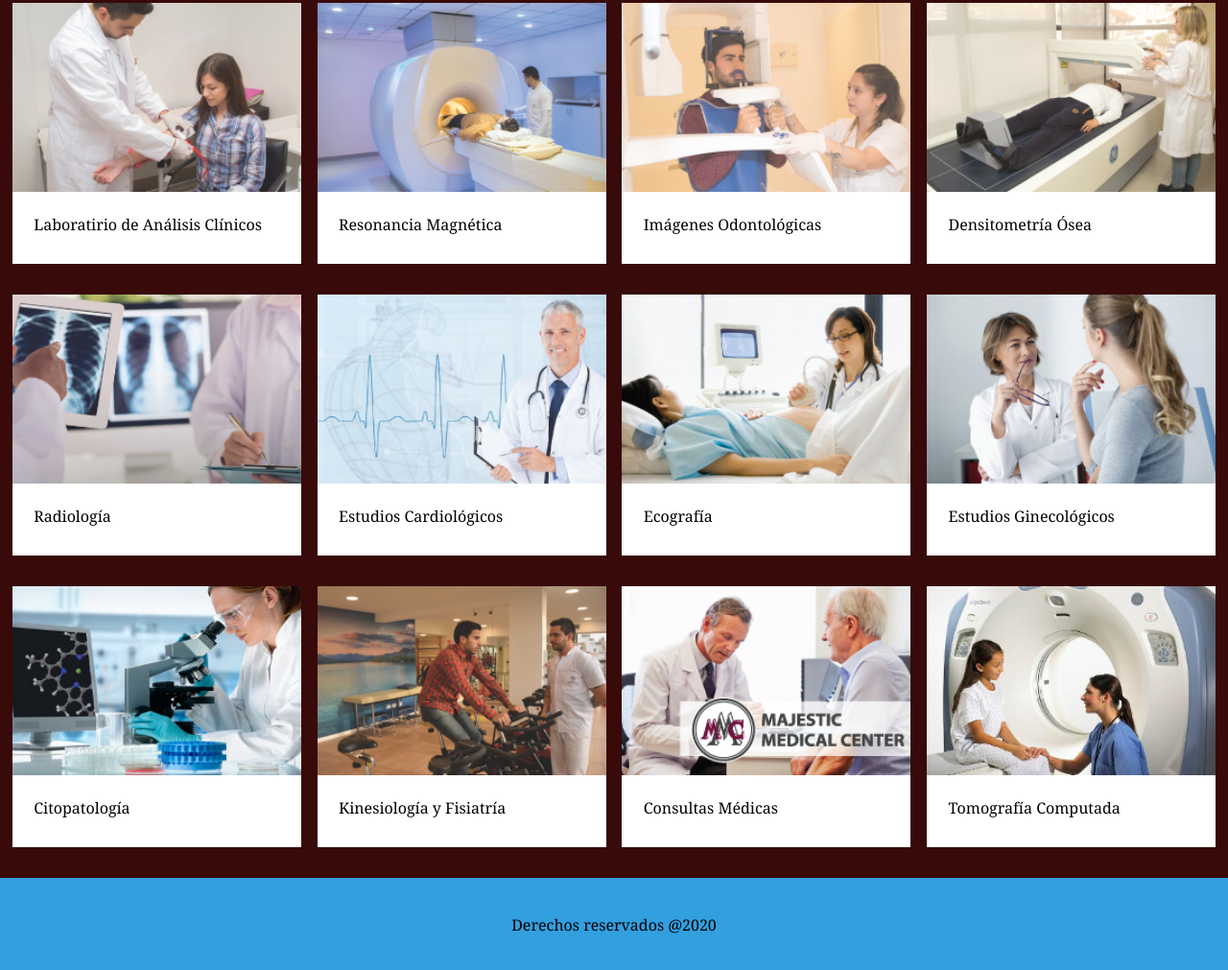
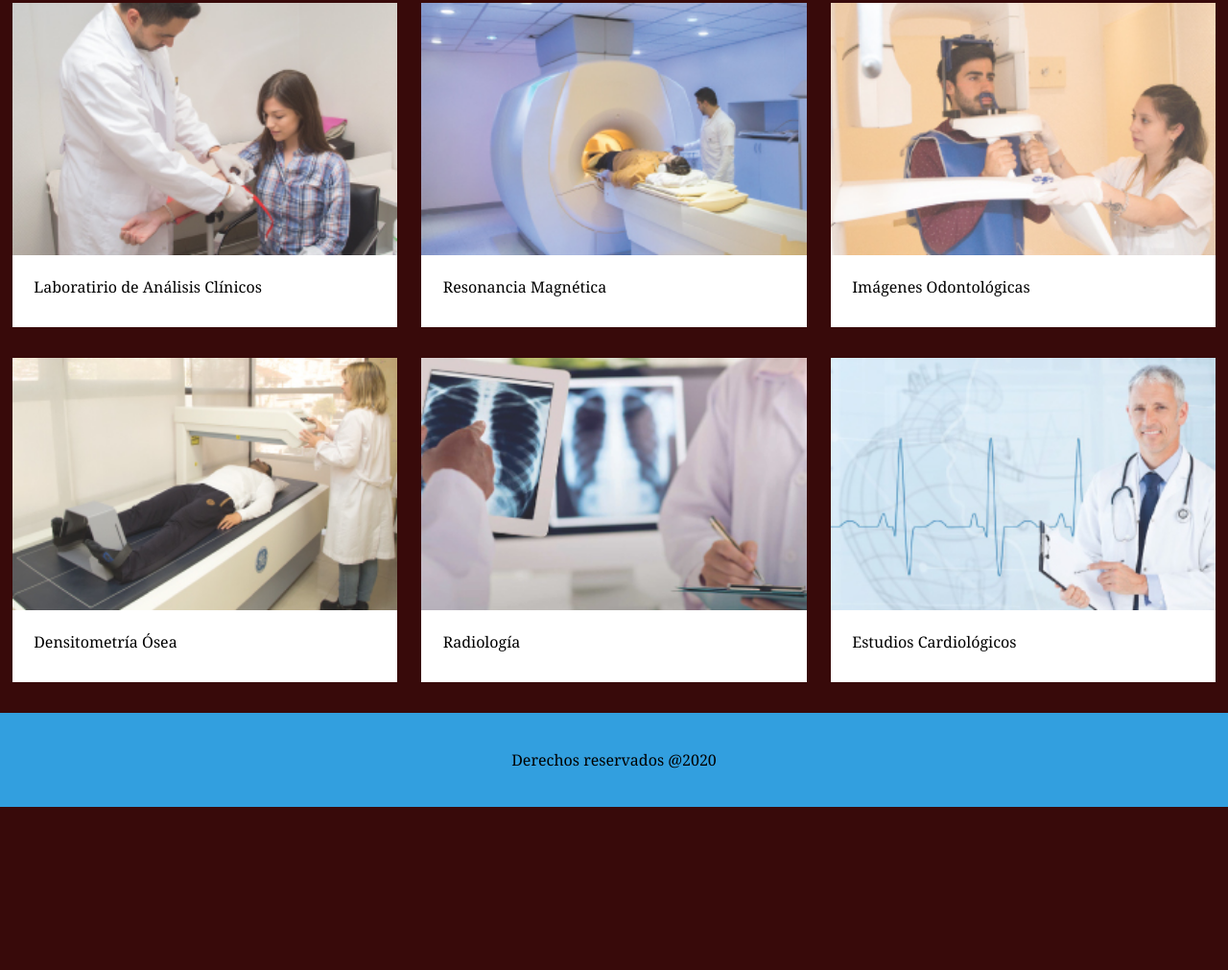
Before and after one commit to SoledadQuiroz/Python-Codo-a-Codo, a plain HTML site: page pages/especialidades.html in a window 1280 px wide. Shown: the part 471-1482 px from the top of the page at 96% size. After the commit the page ends 1312 px from the top, so only its background shows below. Drawn offline with Linux system fonts and the light colour scheme.

Commit message:
correcion especialidades

```diff
--- a/css/style-especialidades.css
+++ b/css/style-especialidades.css
@@ -112,7 +112,7 @@ img {
 .tarjeta {
     background: hsl(0, 0%, 100%);
     margin-bottom: 2em;
-    width: 24%;
+    width: 32%;
 }
 .tarjeta-esp {
     background: hsl(0, 0%, 100%);
--- a/pages/especialidades.html
+++ b/pages/especialidades.html
@@ -94,66 +94,6 @@
                         <h2>Estudios Cardiológicos</h2>
                     </div>
             </article>
-            <article class="tarjeta">
-                <a href="/pages/especialidades/ecografia.html">
-                    <figure class="thumbnail">
-                        <img src="/img/ecografias.jpg" alt="img6">
-                    </figure>
-                </a>
-                    <div class="tarjeta-content">
-                        <h2>Ecografía</h2>
-                    </div>
-            </article>
-            <article class="tarjeta">
-                <a href="/pages/especialidades/ginecologia.html">
-                    <figure class="thumbnail">
-                        <img src="/img/ginecologia.jpg" alt="img6">
-                    </figure>
-                </a>
-                    <div class="tarjeta-content">
-                        <h2>Estudios Ginecológicos</h2>
-                    </div>
-            </article>
-            <article class="tarjeta">
-                <a href="/pages/especialidades/citopatologia.html">
-                    <figure class="thumbnail">
-                        <img src="/img/citopatologia.jpg" alt="img6">
-                    </figure>
-                </a>
-                    <div class="tarjeta-content">
-                        <h2>Citopatología</h2>
-                    </div>
-            </article>
-            <article class="tarjeta">
-                <a href="/pages/especialidades/kinesiologia.html">
-                    <figure class="thumbnail">
-                        <img src="/img/kinesiologia.jpg" alt="img6">
-                    </figure>
-                </a>
-                    <div class="tarjeta-content">
-                        <h2>Kinesiología y Fisiatría</h2>
-                    </div>
-            </article>
-            <article class="tarjeta">
-                <a href="/pages/especialidades/consulta-medica.html">
-                    <figure class="thumbnail">
-                        <img src="/img/consultas_medicas.jpg" alt="img6">
-                    </figure>
-                </a>
-                    <div class="tarjeta-content">
-                        <h2>Consultas Médicas</h2>
-                    </div>
-            </article>
-            <article class="tarjeta">
-                <a href="/pages/especialidades/tomografia.html">
-                    <figure class="thumbnail">
-                        <img src="/img/tomografia.jpg" alt="img6">
-                    </figure>
-                </a>
-                    <div class="tarjeta-content">
-                        <h2>Tomografía Computada</h2>
-                    </div>
-            </article>
         </section>
     </div>
     <footer class=footer style="background-color:rgb(50, 159, 223);">
```
